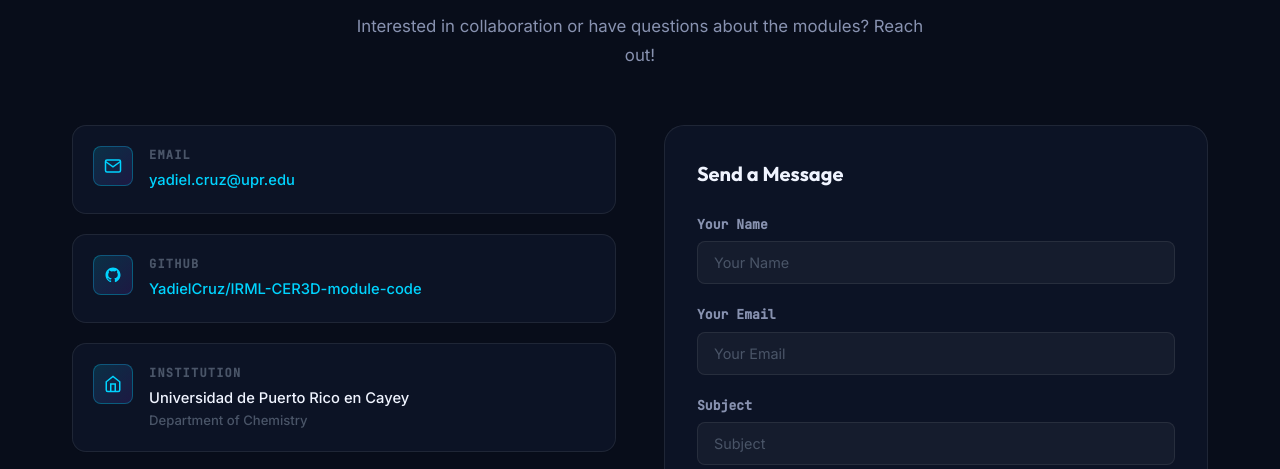
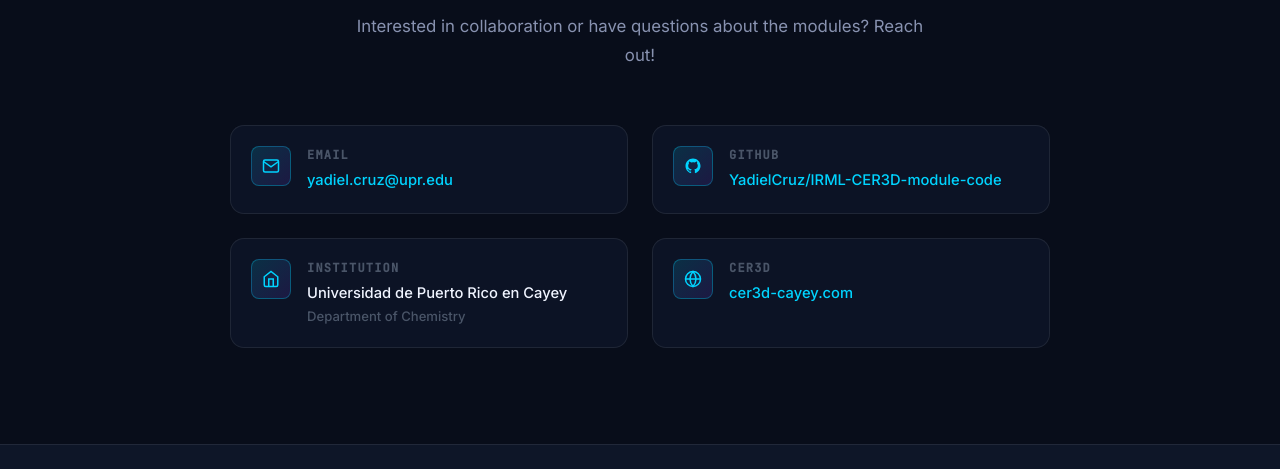
Before and after one commit to YadielCruz/IRML, a plain HTML site: page index.html in a window 1280 px wide. Shown: the part 3651-4120 px from the top of the page. Drawn offline with Linux system fonts and the light colour scheme; animation ran at ten frames a second.

Commit message:
Deshabilitar formulario Send a Message y centrar tarjetas de contacto

```diff
--- a/style.css
+++ b/style.css
@@ -1053,16 +1053,17 @@ body {
 
 /* ─── Contact Section ───────────────────────── */
 .contact-grid {
-  display: grid;
-  grid-template-columns: 1fr 1fr;
-  gap: 3rem;
+  display: flex;
+  justify-content: center;
   align-items: start;
 }
 
 .contact-info {
-  display: flex;
-  flex-direction: column;
-  gap: 1.25rem;
+  display: grid;
+  grid-template-columns: repeat(auto-fit, minmax(300px, 1fr));
+  gap: 1.5rem;
+  width: 100%;
+  max-width: 820px;
 }
 
 .contact-item {
```
Also changed, not shown: index.html (+3 -1 lines).
